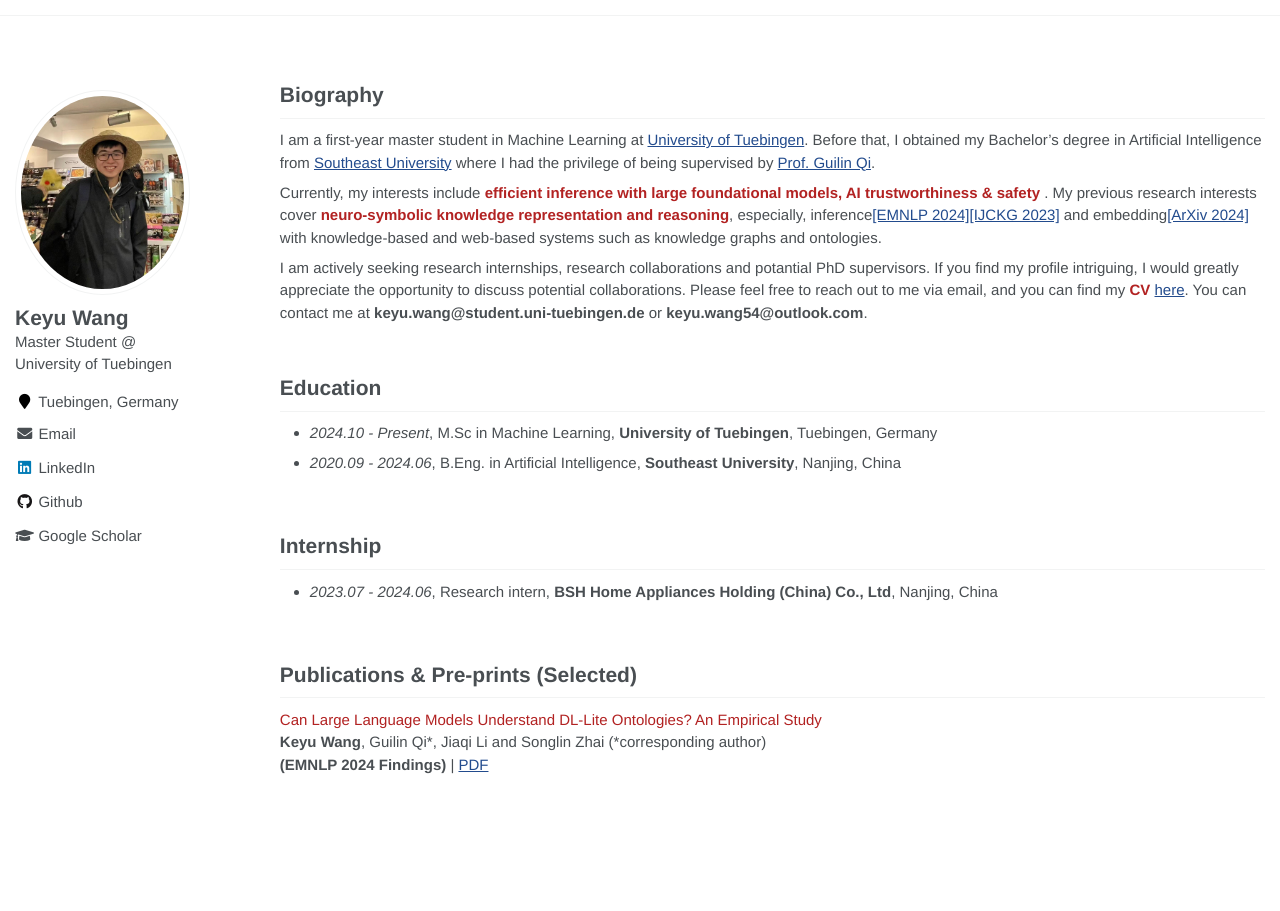
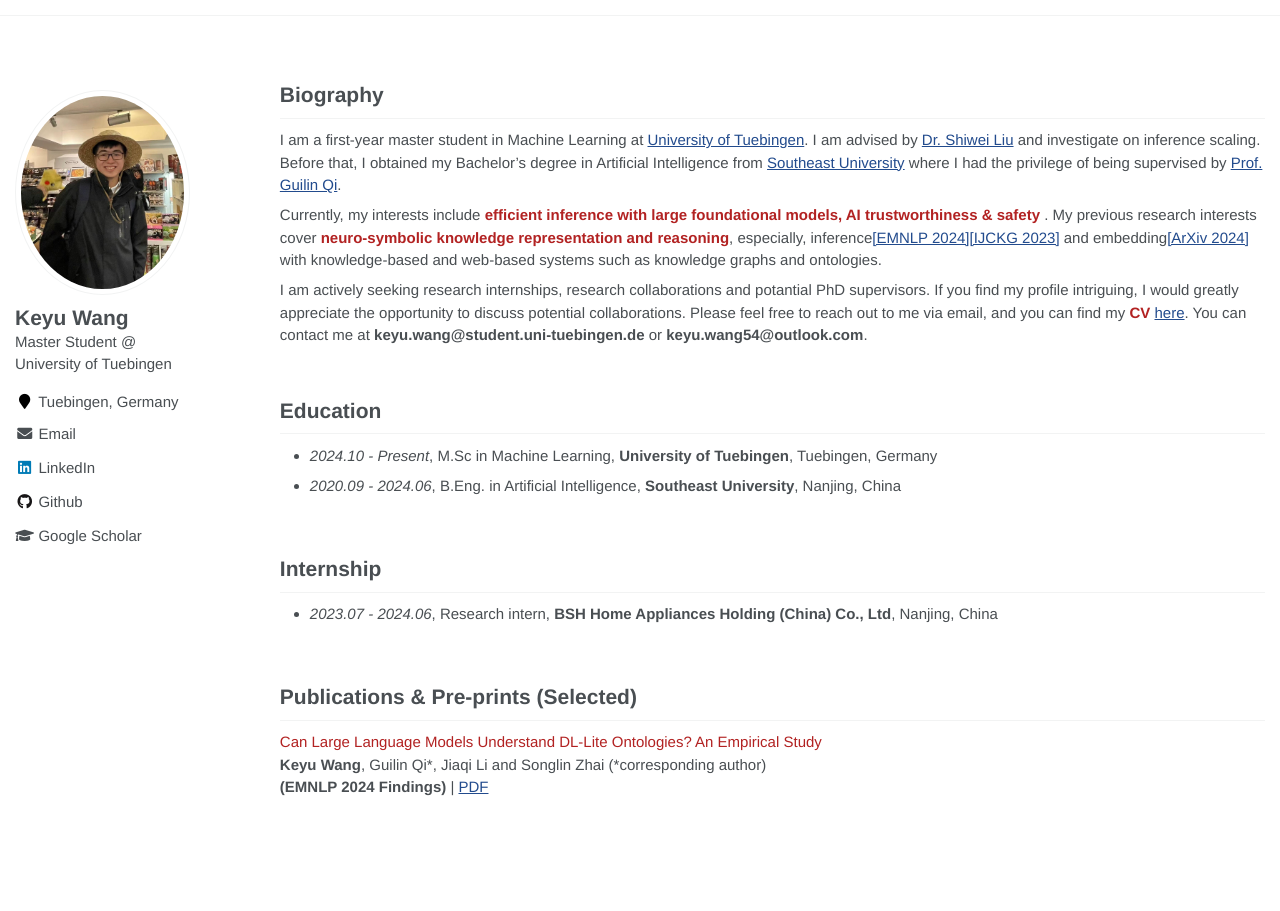
Before and after one commit to keyu-wang-2002/keyu-wang-2002.github.io, a Jekyll site: the page built from _pages/about.md, in a window 1280 px wide. Built offline with Jekyll 4.4.1, drawn with Linux system fonts in a browser that asks for light colours.

Commit message:
Update about.md

```diff
--- a/_pages/about.md
+++ b/_pages/about.md
@@ -15,7 +15,7 @@ redirect_from:
 
 # Biography
 
-I am a first-year master student in Machine Learning at [University of Tuebingen]([[https://uni-tuebingen.de/en/]]). Before that, I obtained my Bachelor's degree in Artificial Intelligence from [Southeast University](https://www.seu.edu.cn/) where I had the privilege of being supervised by [Prof. Guilin Qi](https://scholar.google.com/citations?user=1gw3LJQAAAAJ&hl=zh-CN).
+I am a first-year master student in Machine Learning at [University of Tuebingen]([[https://uni-tuebingen.de/en/]]). I am advised by [Dr. Shiwei Liu](https://arxiv.org/abs/2304.01664) and investigate on inference scaling. Before that, I obtained my Bachelor's degree in Artificial Intelligence from [Southeast University](https://www.seu.edu.cn/) where I had the privilege of being supervised by [Prof. Guilin Qi](https://scholar.google.com/citations?user=1gw3LJQAAAAJ&hl=zh-CN).
 
 Currently, my interests include <font color='FireBrick'><strong> efficient inference with large foundational models, AI trustworthiness & safety </strong></font>. My previous research interests cover <font color='FireBrick'><strong>neuro-symbolic knowledge representation and reasoning</strong></font>, especially, inference[[EMNLP 2024]](https://aclanthology.org/2024.findings-emnlp.141/)[[IJCKG 2023]](https://arxiv.org/abs/2304.01664) and embedding[[ArXiv 2024]](https://arxiv.org/abs/2402.01677) with knowledge-based and web-based systems such as knowledge graphs and ontologies.
 
```
